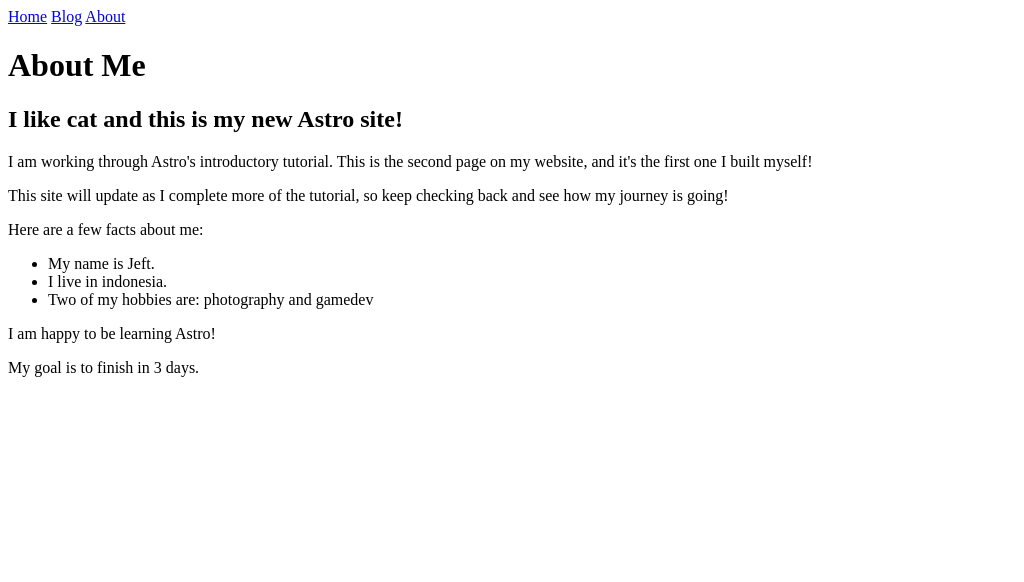
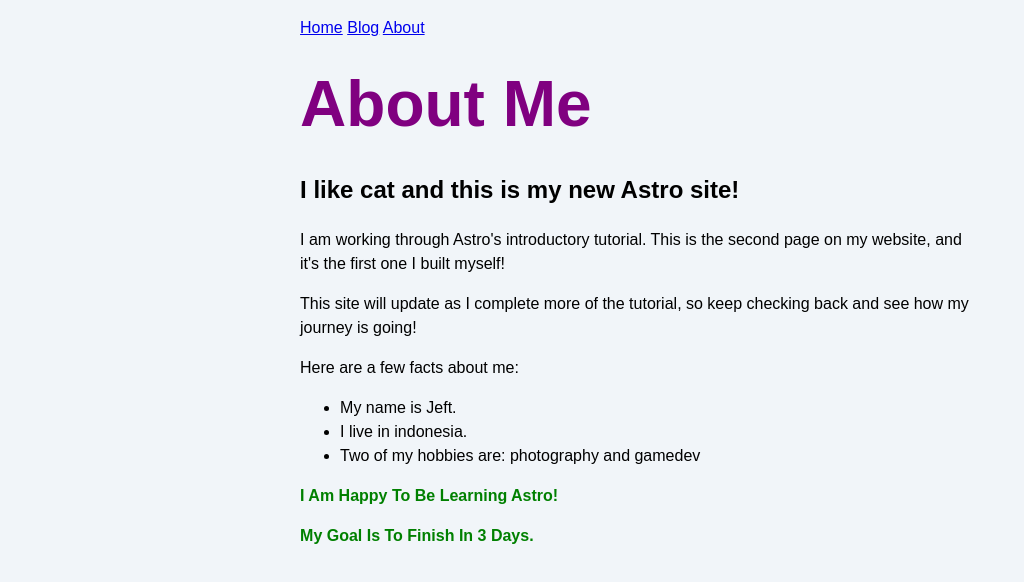
Before and after one commit to jeftamy/blog, an Astro site: page /about in a window 1280 px wide. Shown: the whole page, without its empty margins (0-1024 px from the left). Built offline with nearby package versions, Linux system fonts and the light colour scheme; Astro itself is replaced by a stand-in of ours.

Commit message:
add styles

```diff
--- a/src/pages/about.astro
+++ b/src/pages/about.astro
@@ -1,4 +1,6 @@
 ---
+import '../styles/global.css'
+
 const pageTitle = "About Me"
 
 const identity = {
@@ -9,6 +11,10 @@ const identity = {
 
 const happy = true
 const goal = 3
+
+const footColor = "green"
+const footWeight = "bold"
+const footTrans = "capitalize"
 ---
 
 <html lang="en">
@@ -19,6 +25,17 @@ const goal = 3
 		<meta name="viewport" content="width=device-width" />
 		<meta name="generator" content={Astro.generator} />
     <title>{pageTitle}</title>
+    <style define:vars={{footColor, footWeight, footTrans}}>
+      h1 {
+        color: purple;
+        font-size: 4rem;
+      }
+      .foot {
+        color: var(--footColor);
+        font-weight: var(--footWeight);
+        text-transform:  var(--footTrans);
+      }
+    </style>
 	</head>
   <body>
     <a href="/">Home</a>
@@ -41,7 +58,7 @@ const goal = 3
       }
     </ul>
 
-    {happy && <p>I am happy to be learning Astro!</p>}
-    {goal === 3 ? <p>My goal is to finish in 3 days.</p> : <p>My goal is not 3 days.</p>}
+    {happy && <p class="foot">I am happy to be learning Astro!</p>}
+    {goal === 3 ? <p class="foot">My goal is to finish in 3 days.</p> : <p>My goal is not 3 days.</p>}
 	</body>
 </html>
--- a/src/pages/blog.astro
+++ b/src/pages/blog.astro
@@ -1,4 +1,6 @@
 ---
+import '../styles/global.css'
+
 const pageTitle = "Blog"
 ---
 
--- a/src/pages/index.astro
+++ b/src/pages/index.astro
@@ -1,4 +1,6 @@
 ---
+import '../styles/global.css'
+
 const pageTitle = "Home"
 ---
 
--- /dev/null
+++ b/src/styles/global.css
@@ -0,0 +1,21 @@
+html {
+  background-color: #f1f5f9;
+  font-family: sans-serif;
+}
+
+body {
+  margin: 0 auto;
+  width: 100%;
+  max-width: 80ch;
+  padding: 1rem;
+  line-height: 1.5;
+}
+
+* {
+  box-sizing: border-box;
+}
+
+h1 {
+  margin: 1rem 0;
+  font-size: 2.5rem;
+}
```
